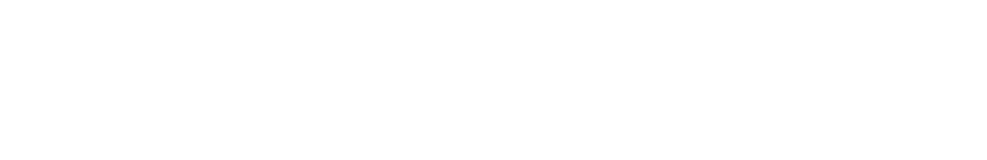
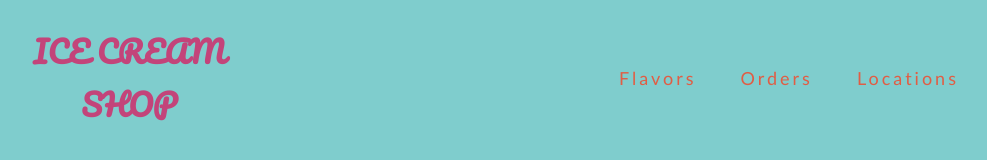
Before and after one commit to chica25/CSS_Animated_Menu, a plain HTML site: page index.html in a window 1280 px wide. Shown: the whole page, without its empty margins (133-1120 px from the left). Drawn offline with Linux system fonts and the light colour scheme.

Commit message:
Alter html class attributes and elememts, Edit css styling

```diff
--- a/index.html
+++ b/index.html
@@ -4,12 +4,26 @@
     <meta charset="UTF-8"/>
     <meta http-equiv="X-UA-Compatible" content="IE=edge"/>
     <meta name="viewport" content="width=device-width, initial-scale=1.0"/>
-    <link rel="stylesheet" href="style.css">
+    <link href="https://fonts.googleapis.com/css2?family=Pacifico&display=swap" rel="stylesheet" />
+    <link rel="stylesheet" href="style.css" />
     <title>Document</title>
 </head>
     <body>
         <nav>
-            <div class="log"></div>
+            <div class="logo-font">
+                <h1>Ice Cream <br>Shop</h2>
+            </div>
+            <ul class="nav-links">
+                <li>
+                    <a href="#">Flavors</a>
+                </li>
+                <li>
+                    <a href="#">Orders</a>
+                </li>
+                <li>
+                    <a href="#">Locations</a>
+                </li>
+            </ul>
         </nav>
         </a>
     </body>
--- a/style.css
+++ b/style.css
@@ -1,6 +1,49 @@
 body {
+    /* display: flex; */
+    /* align-items: center; */
+    /* justify-content: center; */
+    /* height: 100vh; */
+    padding: 0px;
+    margin: 0px;
+    font-family: 'gill sans';
+    background-color: rgb(127, 205, 205);
+}
+
+.logo-font {
+    font-family: 'Pacifico', cursive;
+    font-size: 20px;
+    color: rgba(195, 68, 122);
+    justify-content: center;
+    text-align: center;
+    text-transform: uppercase;
+    align-items: center;
+    /* margin-top: 70px; */
+}
+
+nav {
     display: flex;
+    justify-content: space-around;
     align-items: center;
-    justify-content: center;
-    height: 100vh;
+    min-height: 8vh;
+    /* background-color: 8vh */
 }
+
+.nav-links {
+    display: flex;
+    /* color: rgba(225, 93, 68); */
+    /* background-color: red; */
+    justify-content: space-around;
+    width: 30%;
+}
+
+.nav-links li {
+    list-style: none;
+}
+
+.nav-links a {
+    color: rgba(225, 93, 68);
+    text-decoration: none;
+    letter-spacing: 3px;
+    font-weight: regular;
+    font-size: 18px;
+}
```
